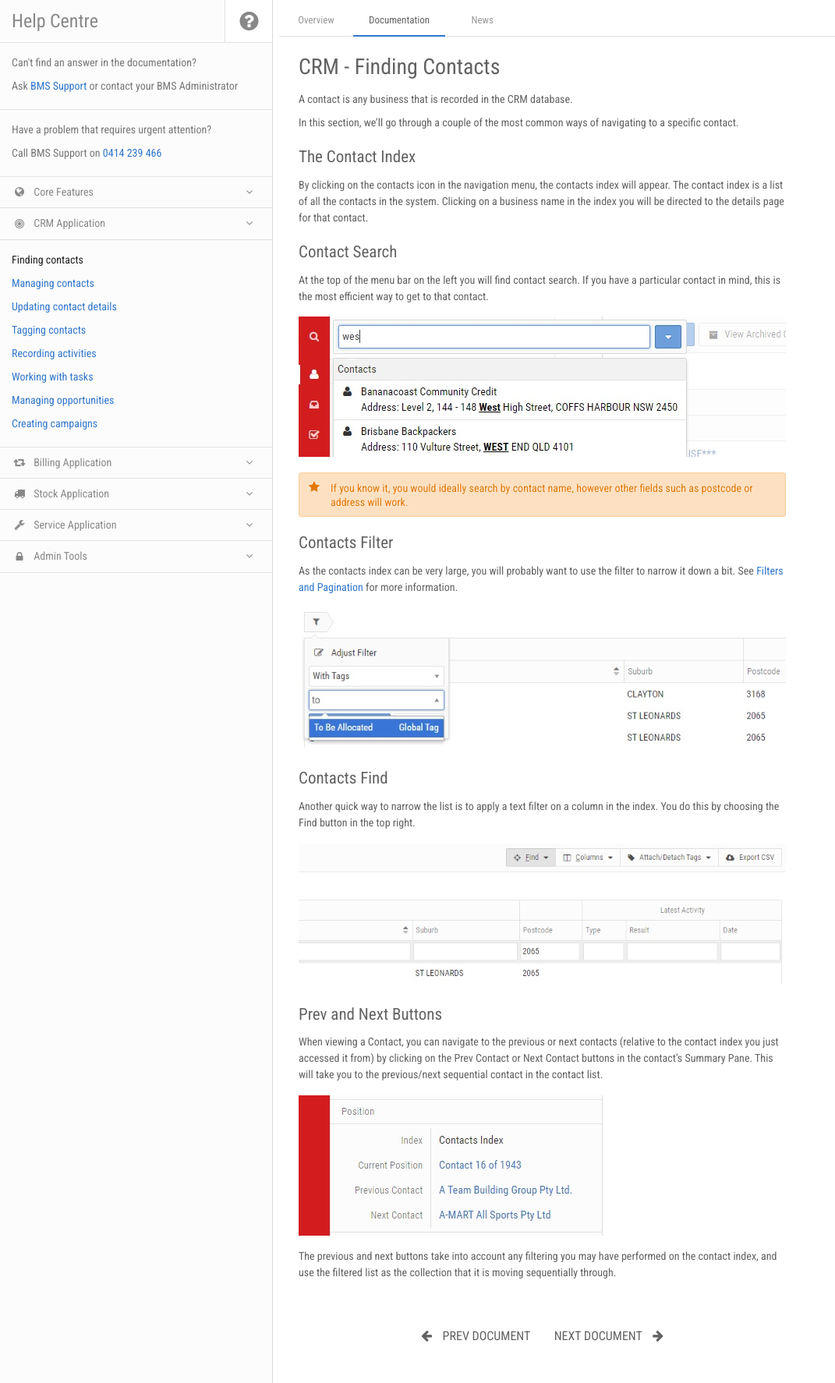
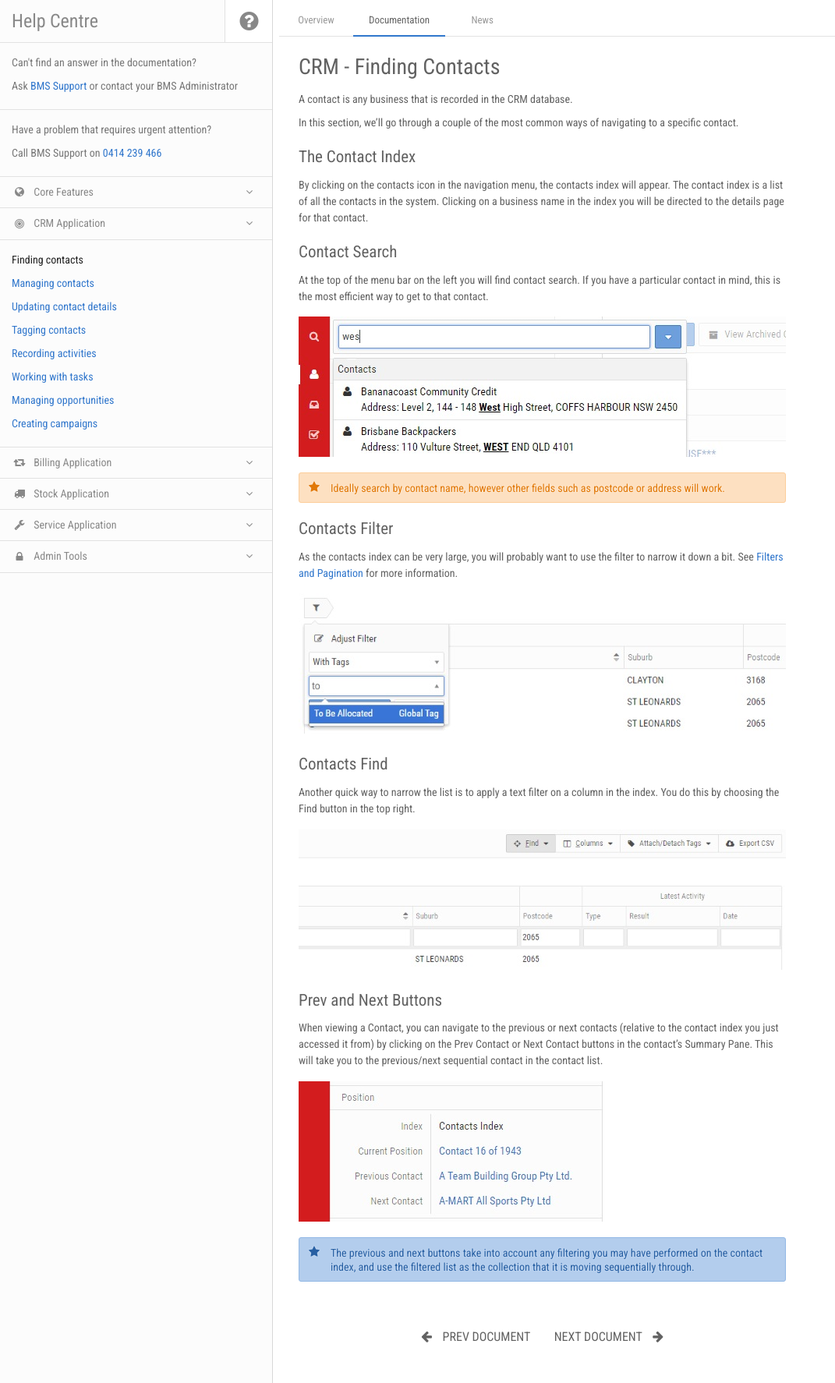
Before and after one commit to ambit/bms-support, a Jekyll site: the page built from docs/crm-finding-contacts.md, in a window 1280 px wide. Shown: the whole page at 78% size, without its empty margins (0-1071 px from the left). Built offline with Jekyll 4.4.1, drawn with Linux system fonts in a browser that asks for light colours; nearby versions of some CDN libraries.

Commit message:
Update notes

```diff
--- a/docs/crm-finding-contacts.md
+++ b/docs/crm-finding-contacts.md
@@ -23,7 +23,7 @@ At the top of the menu bar on the left you will find contact search. If you have
 
 <div class="note">
   <span class="fa fa-star fa-lg">&nbsp;</span>
-  <h5>If you know it, you would ideally search by contact name, however other fields such as postcode or address will work.</h5>
+  <h5>Ideally search by contact name, however other fields such as postcode or address will work.</h5>
 </div>
 
 ## Contacts Filter
@@ -44,4 +44,7 @@ When viewing a Contact, you can navigate to the previous or next contacts (relat
 
 ![Prev and Next Buttons]({{ site.baseurl }}/img/crm-contact-prev-next.jpg)
 
-The previous and next buttons take into account any filtering you may have performed on the contact index, and use the filtered list as the collection that it is moving sequentially through.
+<div class="note info">
+  <span class="fa fa-star fa-lg">&nbsp;</span>
+  <h5>The previous and next buttons take into account any filtering you may have performed on the contact index, and use the filtered list as the collection that it is moving sequentially through.</h5>
+</div>
```
Also changed, not shown: docs/crm-tagging-contacts.md (+6 -1 lines).
